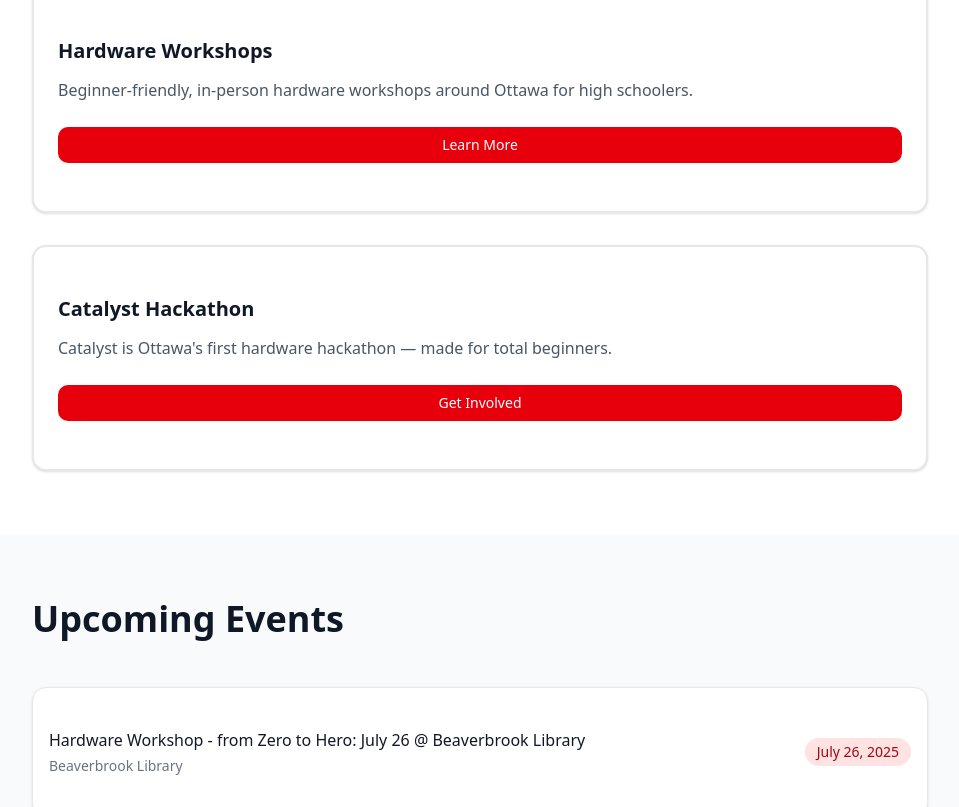
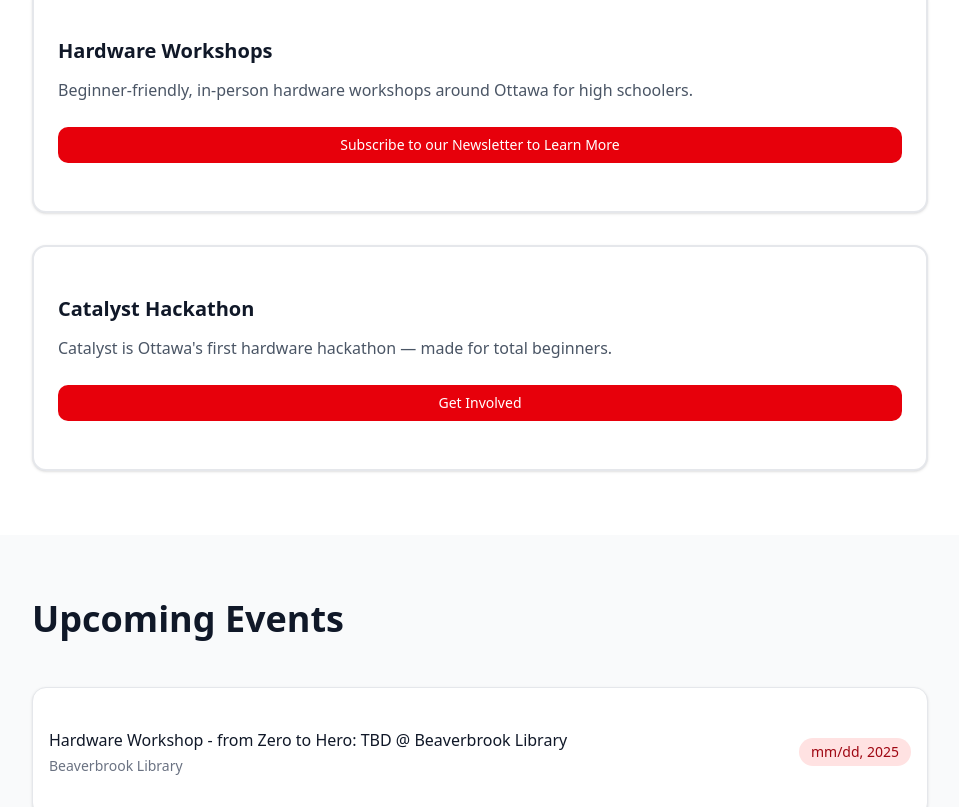
Before and after one commit to TheBlisteringSun/redshifted, a Next.js app in the folder redshifted-site/: page / in a window 1280 px wide. Shown: the part 721-1528 px from the top of the page, without its empty margins (160-1119 px from the left). Built offline with nearby package versions, Linux system fonts and the light colour scheme.

Commit message:
Verseion 4.7 - Link and Event updates

```diff
--- a/redshifted-site/src/app/page.tsx
+++ b/redshifted-site/src/app/page.tsx
@@ -13,8 +13,8 @@ export default function HomePage() {
   const events = [
     {
       id: '1',
-      title: 'Hardware Workshop - from Zero to Hero: July 26 @ Beaverbrook Library',
-      date: 'July 26, 2025',
+      title: 'Hardware Workshop - from Zero to Hero: TBD @ Beaverbrook Library',
+      date: 'mm/dd, 2025',
       location: 'Beaverbrook Library'
     },
     {
@@ -106,8 +106,8 @@ export default function HomePage() {
               <InitiativeCard
                 title="Hardware Workshops"
                 description="Beginner-friendly, in-person hardware workshops around Ottawa for high schoolers."
-                buttonText="Learn More"
-                buttonHref="https://forms.gle/QyK9ecLEQwuGzw1z9"
+                buttonText="Subscribe to our Newsletter to Learn More"
+                buttonHref="https://forms.gle/YFrg5NvHttR1Qek36"
               />
 
               <InitiativeCard
--- a/redshifted-site/src/components/ContactSection.tsx
+++ b/redshifted-site/src/components/ContactSection.tsx
@@ -36,6 +36,22 @@ export default function ContactSection() {
           <p className="text-lg text-gray-600 mb-6">
             For sponsorship inquries, email <a href="mailto:andy.han2027@gmail.com" className="text-red-600 hover:text-red-700 transition-colors">andy.han2027@gmail.com</a>
           </p>
+          <br></br>
+           <p className="text-lg text-gray-600 mb-6">
+            Want to contact us for other questions? Fill out this form here!
+          </p>
+
+          <div className="space-y-4">
+            <div>
+              <h3 className="font-semibold text-gray-900 mb-2">Form</h3>
+              <a
+                href="https://forms.gle/wqgiuwzkiacNMm62A"
+                className="text-red-600 hover:text-red-700 transition-colors"
+              >
+                Contact Form
+              </a>
+            </div>
+            </div>
           </div>
         </div>
       </div>
```
